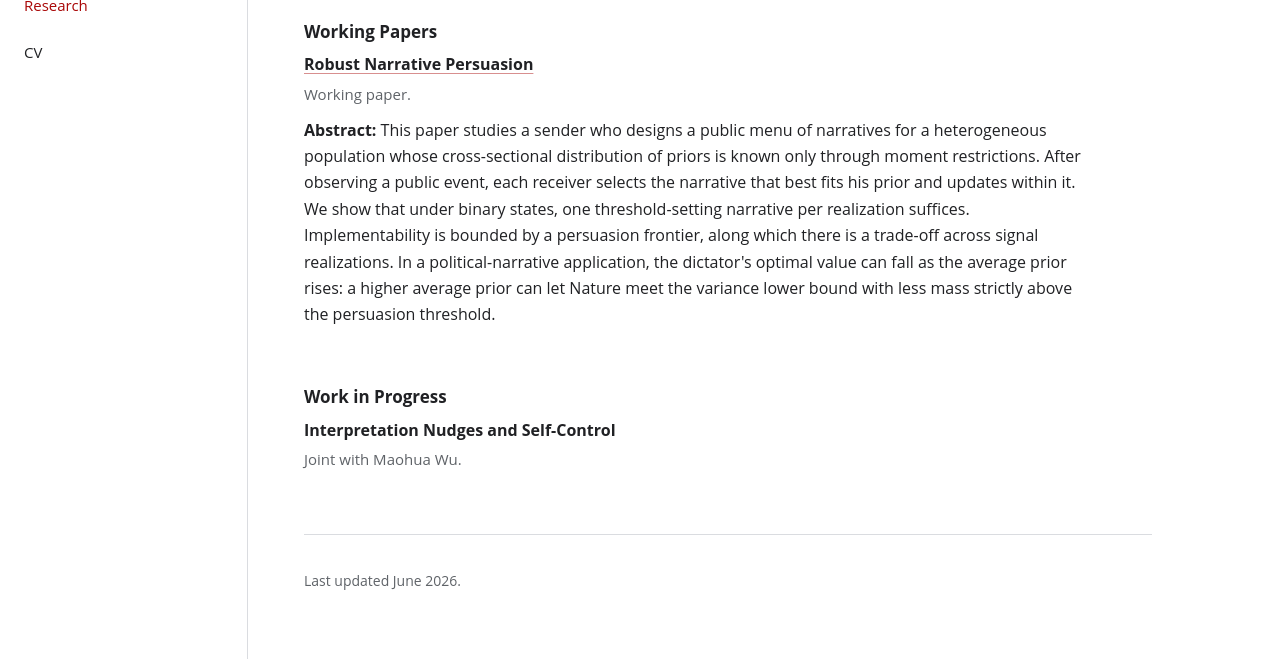
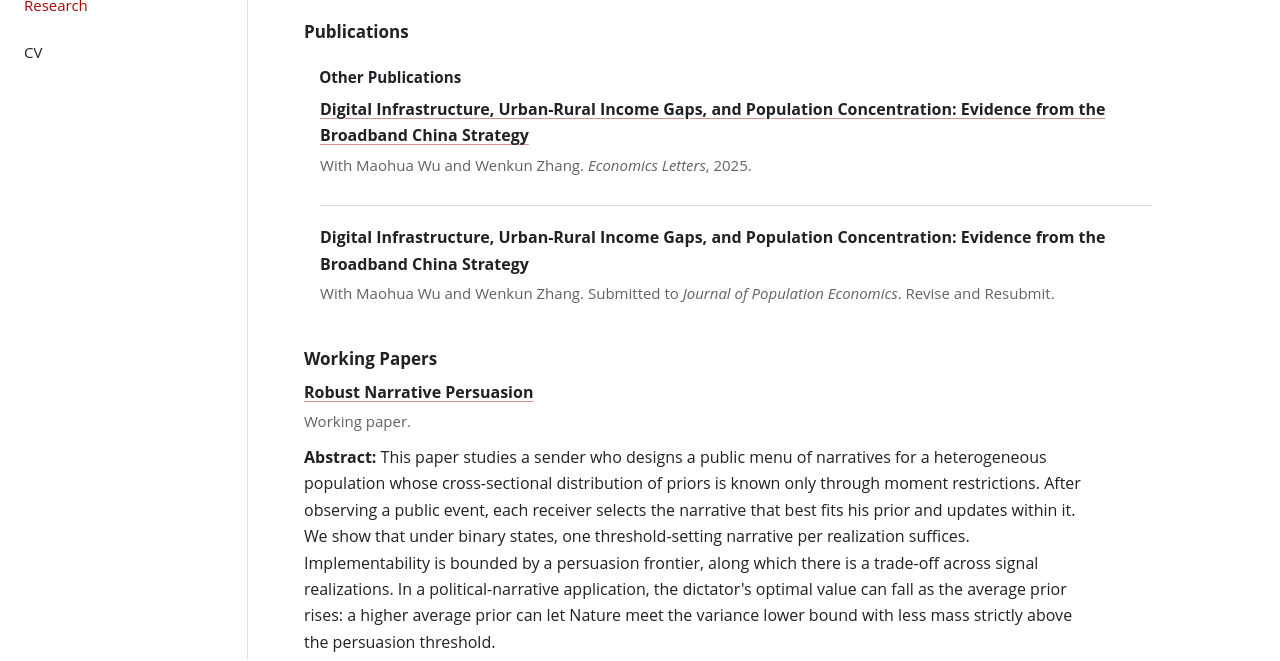
Before and after one commit to songli-econ/songli-econ.github.io, a plain HTML site: page research.html in a window 1280 px wide. Shown: the part 141-802 px from the top of the page. Drawn offline with Linux system fonts and the light colour scheme.

Commit message:
Add Publications (Other Publications) section to research page
Co-Authored-By: Claude Opus 4.8 (1M context) <noreply@anthropic.com>
Claude-Session: https://claude.ai/code/session_01E3BDwNAyev66PMFd6Dwn2B

```diff
--- a/research.html
+++ b/research.html
@@ -21,6 +21,21 @@
     <main>
       <section>
         <h2>Research</h2>
+        <div class="subsection-title">Publications</div>
+        <div class="subsection-title" style="font-size: 0.95em; margin-left: 1em;">Other Publications</div>
+        <ul class="paper-list" style="margin-left: 1em;">
+          <li>
+            <div class="paper-title">
+              <a href="https://www.sciencedirect.com/science/article/pii/S0165176525002228?via%3Dihub" target="_blank">Digital Infrastructure, Urban-Rural Income Gaps, and Population Concentration: Evidence from the Broadband China Strategy</a>
+            </div>
+            <div class="paper-meta">With Maohua Wu and Wenkun Zhang. <em>Economics Letters</em>, 2025.</div>
+          </li>
+          <li>
+            <div class="paper-title">Digital Infrastructure, Urban-Rural Income Gaps, and Population Concentration: Evidence from the Broadband China Strategy</div>
+            <div class="paper-meta">With Maohua Wu and Wenkun Zhang. Submitted to <em>Journal of Population Economics</em>. Revise and Resubmit.</div>
+          </li>
+        </ul>
+
         <div class="subsection-title">Working Papers</div>
         <ul class="paper-list">
           <li>
```
